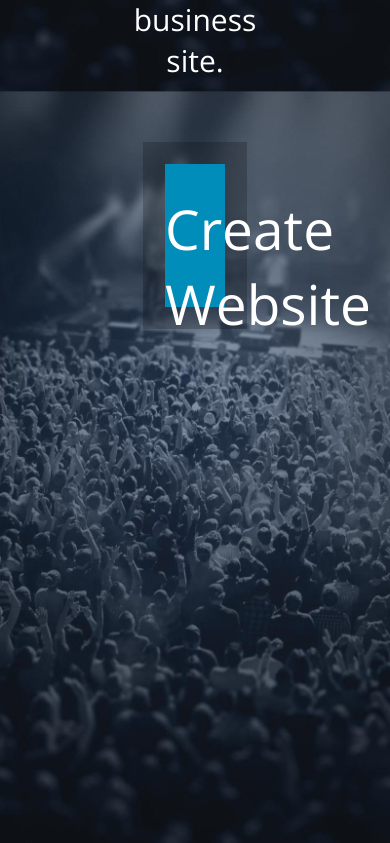
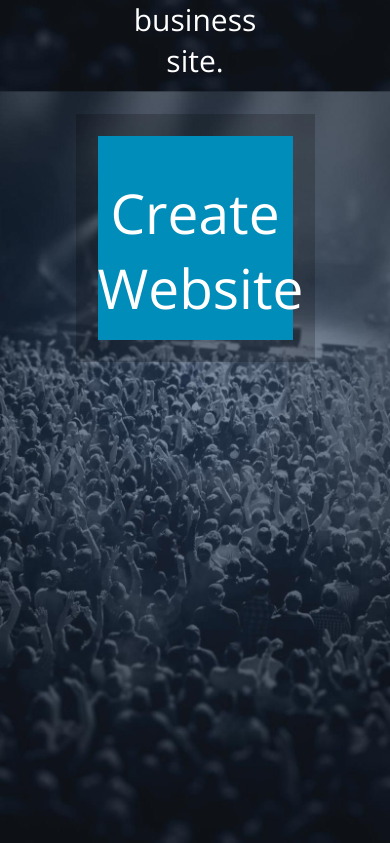
Before and after one commit to Moryf1990/mobile-layout-2, a plain HTML site: page index.html in a window 390 px wide. Shown: the part 821-1664 px from the top of the page. Drawn offline with nearby package versions, Linux system fonts and the light colour scheme.

Commit message:
finished changes to mobile layout 2

```diff
--- a/styles/main.css
+++ b/styles/main.css
@@ -86,23 +86,17 @@ header  {
 }
 
 .blue2 {
+	box-shadow: 0 0 0 .4em rgba(0,0,0,.2);
 	background: #018DBA;
-	height: 2em;
-	text-align: center;
-	font-size: 1em;
-	/*margin-top: 25px;*/
-	/*margin-right: 1.5em;*/
-	box-shadow: 0 0 0 .4em rgba(0,0,0,.2);
-	/*margin-left: 1.5em;*/
-	/*padding: 50px;*/
-	/*padding-left: 2em;
-	padding-right: 2em;*/
-	/*width: 100%;*/
-	margin-right: 3em;
-	padding-bottom: 0.1em;
-	padding-top: 0.5em;
-	margin-top: 1.5em;
-	margin-left: 3em;
+	width: 50%;
+	/*margin-left: 6em;*/
+	margin: 0 auto;
+	padding-bottom: -1em;
+	padding-top: 0.7em;
+	height: 3em;
+	margin-top: 1em;
+	/*margin-bottom: 1em;*/
+
 }
 
 .small {
@@ -511,7 +505,7 @@ div.smallfont3 {
 .lightblue {
 	background: #E8F0F5;
 	height: 100%;
-
+	/*margin-top: 1em;*/
 	padding-top: 2em;
 }
 
@@ -525,10 +519,13 @@ div.smallfont3 {
 .darkblue {
 	background: #018DBA;
 	width: 50%;
-	margin-left: 6em;
+	/*margin-left: 6em;*/
+	margin: 0 auto;
 	height: 4em;
 	margin-top: 1em;
 	margin-bottom: 1em;
+	padding-right: 1.5em;
+	/*padding-bottom: 1em;*/
 }
 
 .darkblue div {
```
